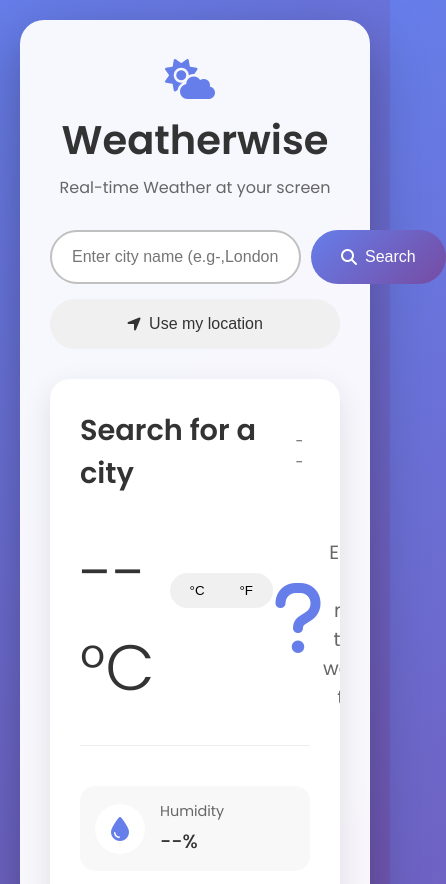
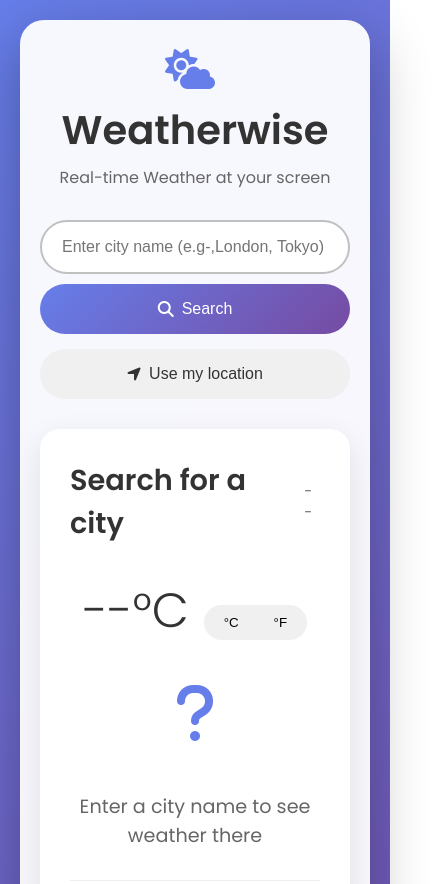
Before and after one commit to ravishka-bandara/webBased_WeatherApp, a plain HTML site: page index.html in a window 390 px wide. Shown: the top 884 px of the page, 446 px wide, since content can reach past the window. Drawn offline with Linux system fonts and the light colour scheme.

Commit message:
feat: make mobile responsive

```diff
--- a/style.css
+++ b/style.css
@@ -304,3 +304,32 @@ footer i.fa-heart{
 
 
 /*======== mobile responsive making (for smaller screens)=====*/
+
+@media (max-width: 768px){
+
+    .container{
+        padding: 20px;
+    }
+
+    .weather-main{
+        flex-direction: column;
+        text-align: center;
+        gap: 20px;
+    }
+
+    .temp{
+        font-size: 3rem;
+    }
+
+    .weather-icon{
+        font-size: 4rem;
+    }
+
+    .search-box{
+        flex-direction: column;
+    }
+
+    #city-input, #search-btn, .location-btn{
+        width: 100%;
+    }
+}
```
